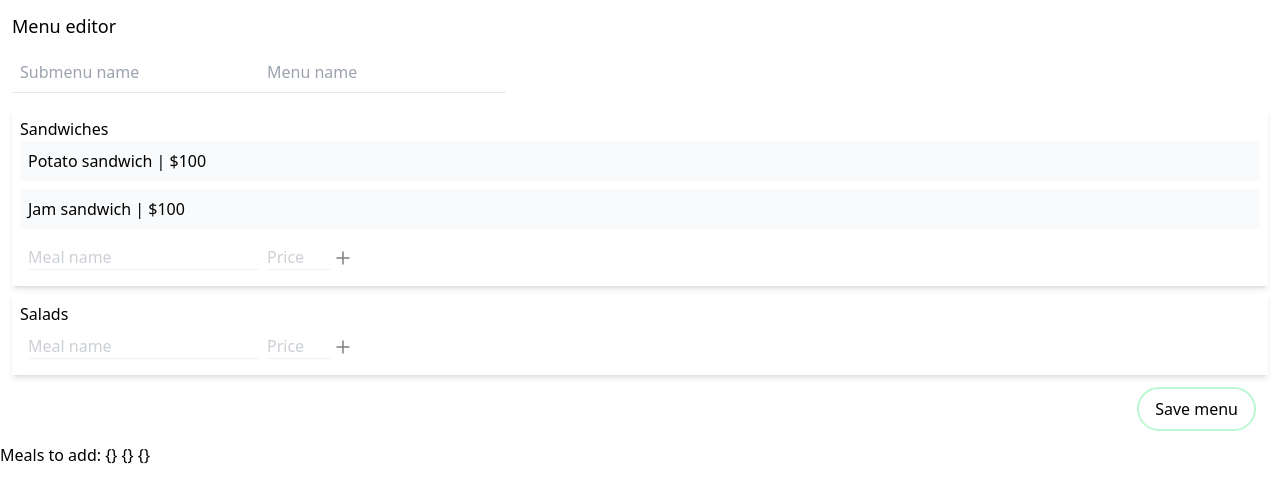
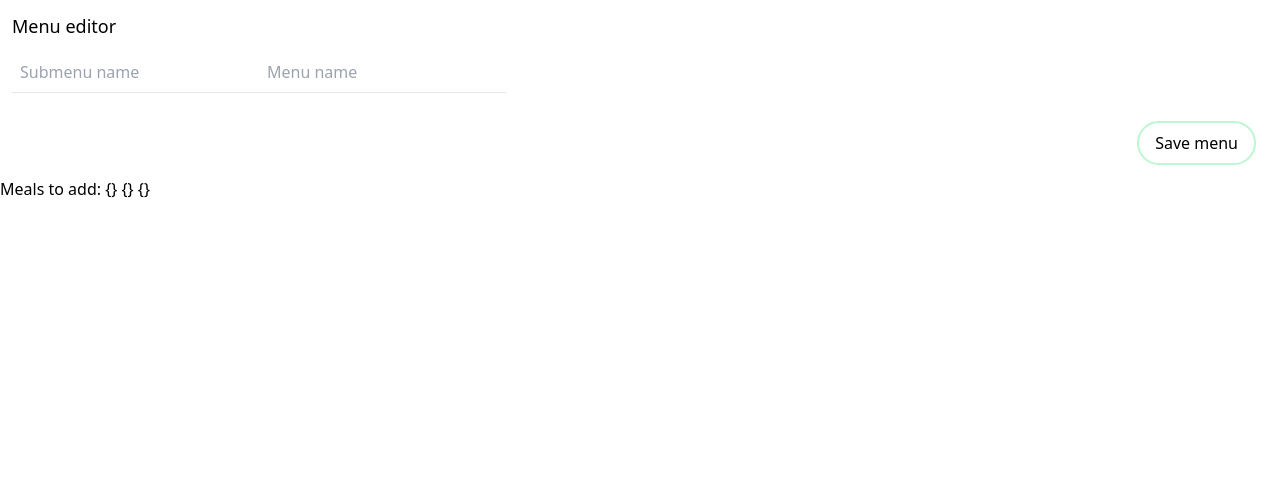
Before and after one commit to leafes/restaraunt_menu_builder, a Vue app: page / in a window 1280 px wide. Shown: the top 502 px of the page. Built offline with nearby package versions, Linux system fonts and the light colour scheme.

Commit message:
cleaned test data

```diff
--- a/src/App.vue
+++ b/src/App.vue
@@ -87,12 +87,7 @@ export default {
       testData: {},
       newMealNames: {},
       newMealPrices: {},
-      subMenus: [
-        { name: "Sandwiches", id: 0, meals: [
-          { name: "Potato sandwich", price: 100 },
-          { name: "Jam sandwich", price: 100 }]},
-        { name: "Salads", id: 1, meals: []},
-      ],
+      subMenus: [],
     };
   },
   methods: {
```
Also changed, not shown: 1 other file (tests, documents, lock files or other folders).
